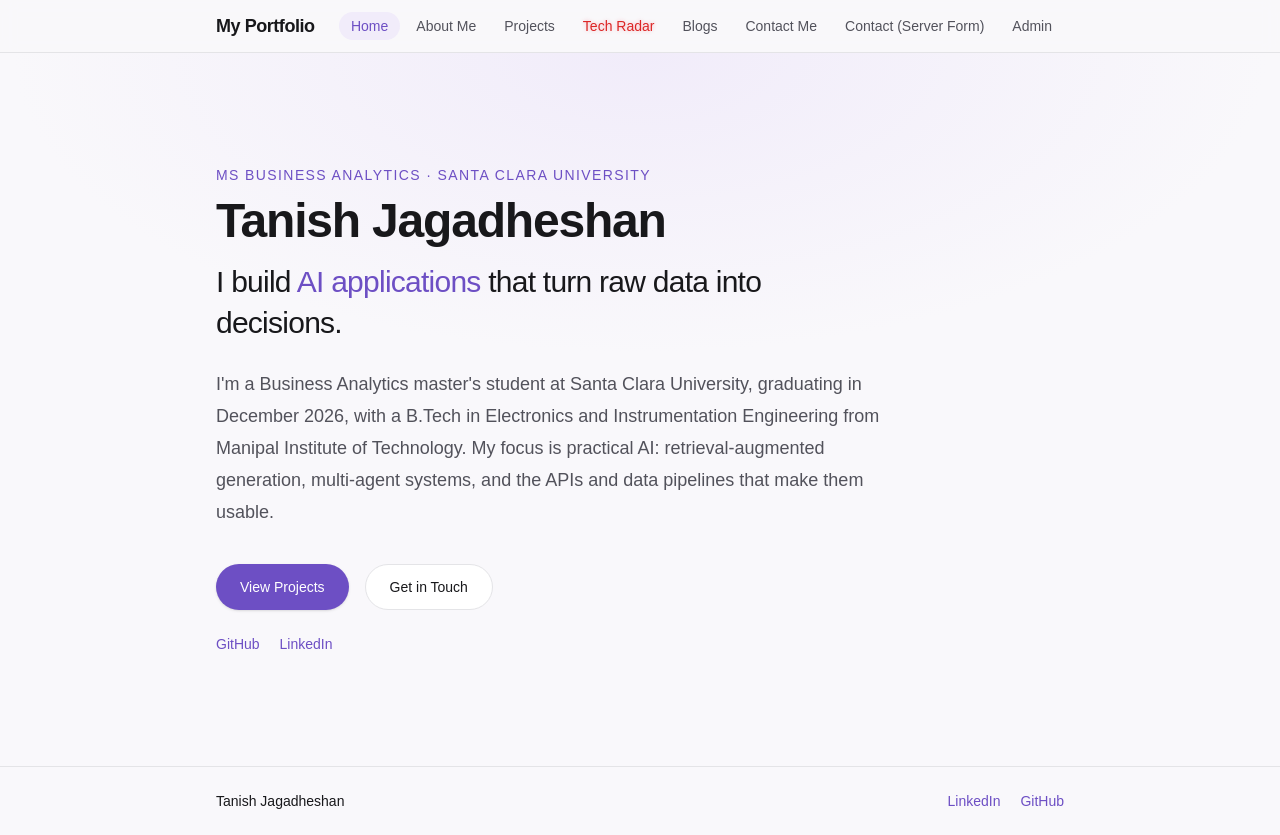
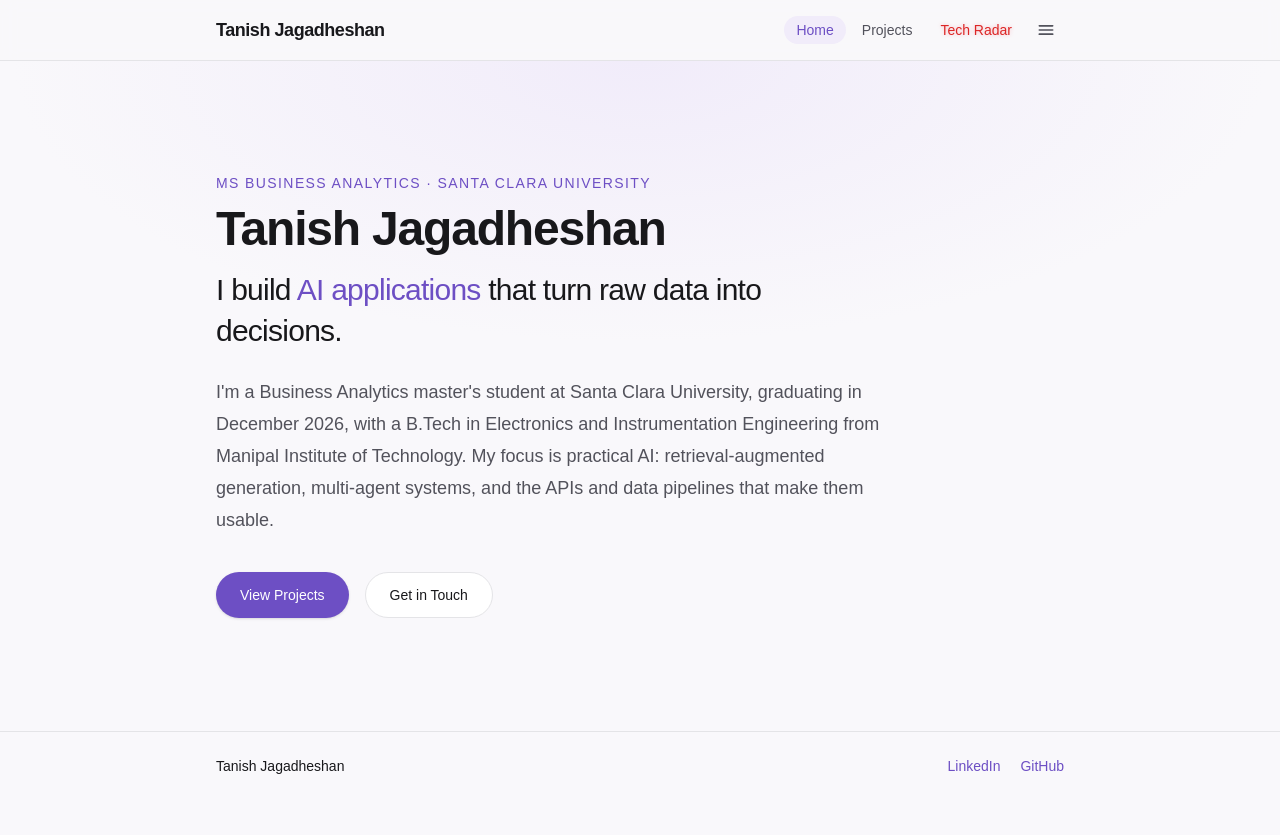
Before and after one commit to tanxsh/portfolio-website, a Next.js app: page / in a window 1280 px wide. After the commit the page ends 800 px from the top, so only its background shows below. Built offline with nearby package versions, Linux system fonts and the light colour scheme.

Commit message:
Add navigation menu and simplify landing page

```diff
--- a/src/app/layout.tsx
+++ b/src/app/layout.tsx
@@ -9,7 +9,7 @@ function NavbarFallback() {
     <header className="sticky top-0 z-50 border-b border-edge bg-background/80 backdrop-blur">
       <nav className="mx-auto w-full max-w-4xl px-6 py-3">
         <span className="text-lg font-semibold tracking-tight">
-          My Portfolio
+          Tanish Jagadheshan
         </span>
       </nav>
     </header>
--- a/src/app/page.tsx
+++ b/src/app/page.tsx
@@ -29,24 +29,6 @@ export default function Home() {
             Get in Touch
           </Link>
         </div>
-        <div className="mt-6 flex flex-wrap gap-5 text-sm">
-          <a
-            href="https://github.com/tanxsh"
-            target="_blank"
-            rel="noopener noreferrer"
-            className="font-medium text-accent hover:underline"
-          >
-            GitHub
-          </a>
-          <a
-            href="https://www.linkedin.com/in/tanish-j"
-            target="_blank"
-            rel="noopener noreferrer"
-            className="font-medium text-accent hover:underline"
-          >
-            LinkedIn
-          </a>
-        </div>
       </div>
     </section>
   );
--- a/src/components/Navbar.tsx
+++ b/src/components/Navbar.tsx
@@ -2,6 +2,7 @@
 
 import Link from "next/link";
 import { usePathname } from "next/navigation";
+import { useEffect, useRef, useState } from "react";
 
 const links = [
   { href: "/", label: "Home" },
@@ -14,8 +15,39 @@ const links = [
   { href: "/admin", label: "Admin" },
 ];
 
+const BAR_HREFS = new Set(["/", "/projects", "/radar"]);
+
 export default function Navbar() {
   const pathname = usePathname();
+  const [menuOpen, setMenuOpen] = useState(false);
+  const [prevPathname, setPrevPathname] = useState(pathname);
+  const menuRef = useRef<HTMLDivElement>(null);
+
+  if (prevPathname !== pathname) {
+    setPrevPathname(pathname);
+    setMenuOpen(false);
+  }
+
+  useEffect(() => {
+    function onKeyDown(event: KeyboardEvent) {
+      if (event.key === "Escape") {
+        setMenuOpen(false);
+      }
+    }
+
+    function onPointerDown(event: PointerEvent) {
+      if (menuRef.current && !menuRef.current.contains(event.target as Node)) {
+        setMenuOpen(false);
+      }
+    }
+
+    document.addEventListener("keydown", onKeyDown);
+    document.addEventListener("pointerdown", onPointerDown);
+    return () => {
+      document.removeEventListener("keydown", onKeyDown);
+      document.removeEventListener("pointerdown", onPointerDown);
+    };
+  }, []);
 
   function isActive(href: string) {
     if (href === "/") {
@@ -37,10 +69,13 @@ export default function Navbar() {
           href="/"
           className="text-lg font-semibold tracking-tight text-foreground"
         >
-          My Portfolio
+          Tanish Jagadheshan
         </Link>
-        <ul className="flex flex-wrap items-center justify-end gap-x-1 gap-y-1">
-          {links.map((link) => (
+        <div className="flex items-center gap-1">
+          <ul className="flex items-center justify-end gap-x-1">
+            {links
+              .filter((link) => BAR_HREFS.has(link.href))
+              .map((link) => (
                 <li key={link.href}>
                   <Link
                     href={link.href}
@@ -54,6 +89,56 @@ export default function Navbar() {
                 </li>
               ))}
           </ul>
+          <div ref={menuRef} className="relative">
+            <button
+              type="button"
+              aria-label="Menu"
+              aria-expanded={menuOpen}
+              aria-controls="navbar-menu"
+              onClick={() => setMenuOpen((open) => !open)}
+              className="rounded-full p-2 text-muted transition-colors hover:bg-accent-soft hover:text-foreground"
+            >
+              <svg
+                width="20"
+                height="20"
+                viewBox="0 0 24 24"
+                fill="none"
+                stroke="currentColor"
+                strokeWidth="2"
+                strokeLinecap="round"
+                aria-hidden="true"
+              >
+                <line x1="4" y1="7" x2="20" y2="7" />
+                <line x1="4" y1="12" x2="20" y2="12" />
+                <line x1="4" y1="17" x2="20" y2="17" />
+              </svg>
+            </button>
+            <div
+              id="navbar-menu"
+              className={`absolute right-0 top-full z-50 mt-2 w-56 origin-top-right rounded-2xl border border-edge bg-surface p-1.5 shadow-lg transition-all duration-150 motion-reduce:transition-none ${
+                menuOpen
+                  ? "visible scale-100 opacity-100"
+                  : "invisible scale-95 opacity-0"
+              }`}
+            >
+              {links.map((link) => (
+                <Link
+                  key={link.href}
+                  href={link.href}
+                  aria-current={isActive(link.href) ? "page" : undefined}
+                  onClick={() => setMenuOpen(false)}
+                  className={`block rounded-lg px-3 py-2 text-sm transition-colors ${
+                    isActive(link.href)
+                      ? "bg-accent-soft font-medium text-accent"
+                      : "text-muted hover:text-foreground"
+                  }`}
+                >
+                  {link.label}
+                </Link>
+              ))}
+            </div>
+          </div>
+        </div>
       </nav>
     </header>
   );
```
Lines whose indentation alone changed are shown as unchanged.
